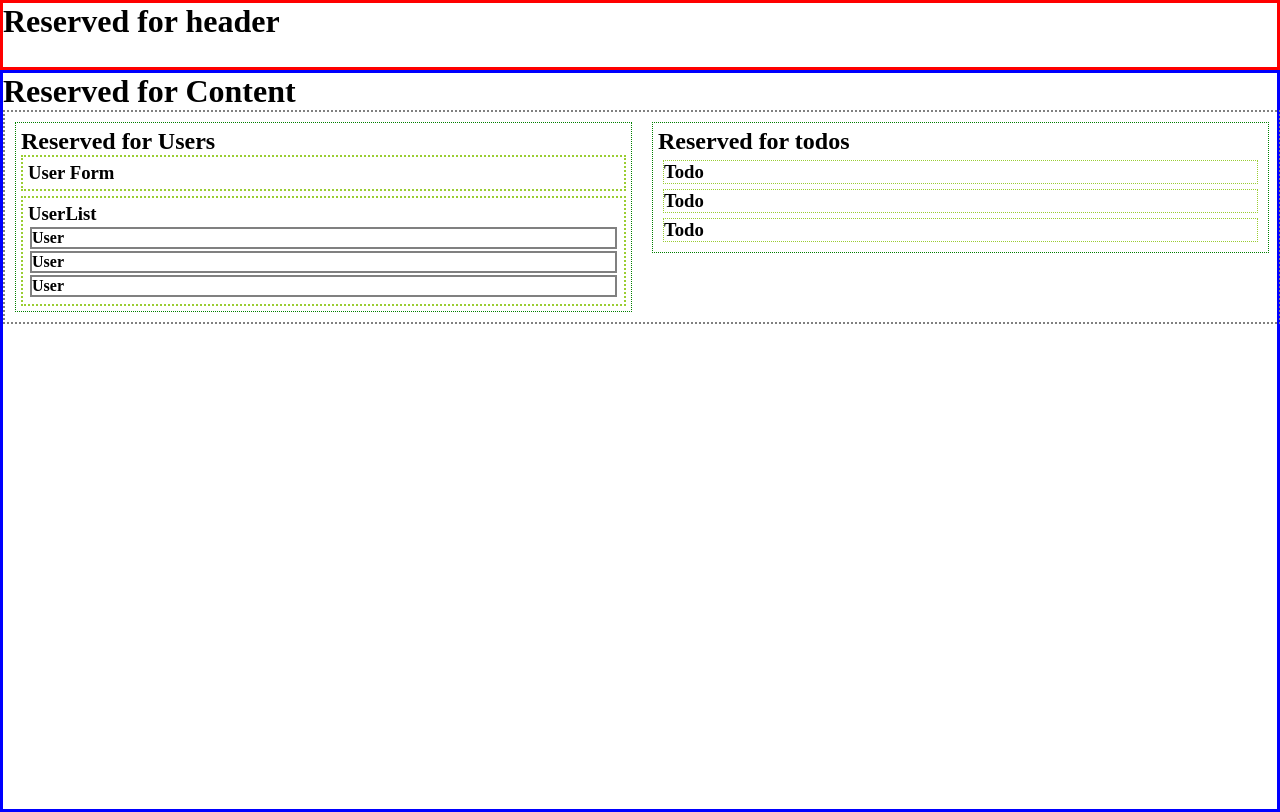
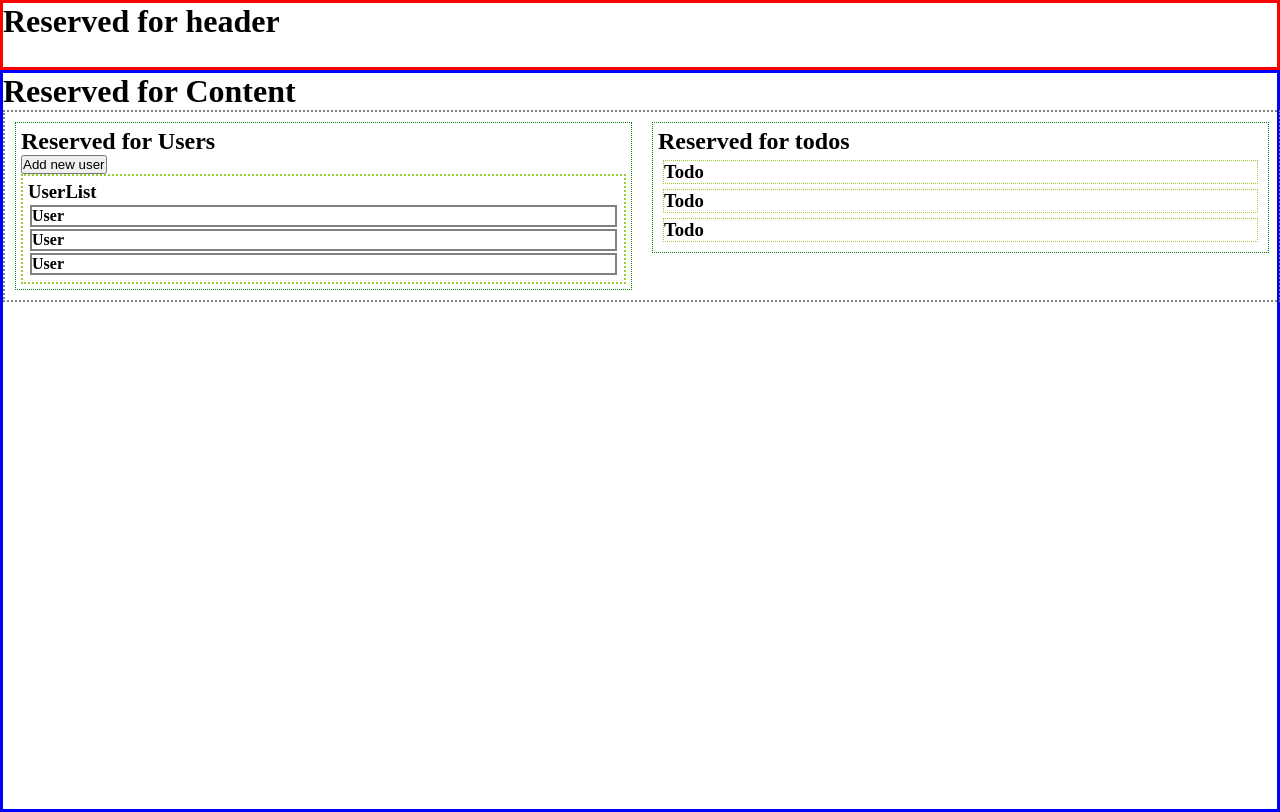
Before and after one commit to cpalmer-atx/toDoers, a React (Create React App) app: page / in a window 1280 px wide. Built offline with nearby package versions, Linux system fonts and the light colour scheme.

Commit message:
AddUser form made, add user button toggles form visibility

```diff
--- a/src/components/UserForm/UserForm.js
+++ b/src/components/UserForm/UserForm.js
@@ -2,9 +2,17 @@ import './UserForm.scss'
 
 const UserForm = () => {
     return(
-        <div className='user-form'>
-            <h3>User Form</h3>
-        </div>
+        <form className='user-form'>
+            <div className='form-name'>
+                <label htmlFor='name'>Name</label>
+                <input id='name' type="text" />
+            </div>
+            <div className='form-email'>
+                <label htmlFor='email'>Email</label>
+                <input id='email' type="text" />
+            </div>
+            <button className='btn form-btn' type='submit' onClick={ ()=>{} }>Submit</button>
+        </form>
     );
 };
 
--- a/src/components/Users/Users.js
+++ b/src/components/Users/Users.js
@@ -1,12 +1,17 @@
+import { useState } from 'react';
 import UserForm from '../UserForm/UserForm';
 import UserList from '../UserList/UserList';
 import './Users.scss'
 
 const Users = () => {
+    const [ visible, setVisible ] = useState(false);
+    const handleClick = (e) => { setVisible(!visible) }
+
     return(
         <div className='users'>
             <h2>Reserved for Users</h2>
-            <UserForm />
+            <button className='btn' onClick={ handleClick }>Add new user</button>
+            { visible && <UserForm /> }
             <UserList />
         </div>
     );
```
